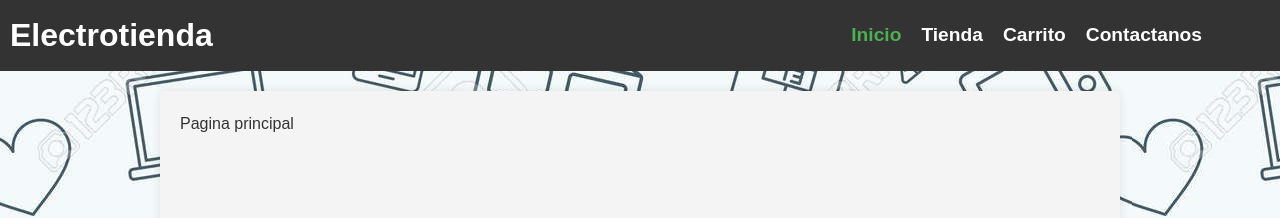
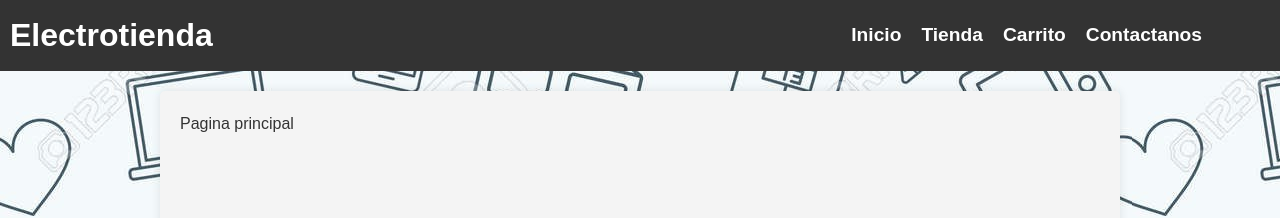
Before and after one commit to Apreniendo/Tienda-virtual, a React (Vite) app: page / in a window 1280 px wide. Shown: the top 218 px of the page. Built offline with nearby package versions, Linux system fonts and the light colour scheme.

Commit message:
agregar rutas faltantes

```diff
--- a/src/Layout.jsx
+++ b/src/Layout.jsx
@@ -7,8 +7,8 @@ export default function Layout({ children, setRutaActual }) {
         <h1>Electrotienda</h1>
         <nav>
           <ul id="links">
-            <li class="active">
-              <Link to={"/"}>Inicio</Link>
+            <li class="">
+              <Link to={"/"} setRutaActual={setRutaActual}>Inicio</Link>
             </li>
             <li>
               <Link to={"/tienda"} setRutaActual={setRutaActual}>
--- /dev/null
+++ b/src/pages/Carrito.jsx
@@ -0,0 +1,3 @@
+export default function Carrito() {
+  return <>Carrito</>;
+}
--- /dev/null
+++ b/src/pages/Contactanos.jsx
@@ -0,0 +1,3 @@
+export default function Contactanos() {
+  return <>Contactanos</>;
+}
--- /dev/null
+++ b/src/pages/Login.jsx
@@ -0,0 +1,3 @@
+export default function Login() {
+  return <>Login</>;
+}
```
Also changed, not shown: src/App.jsx (+7 -1 lines).
